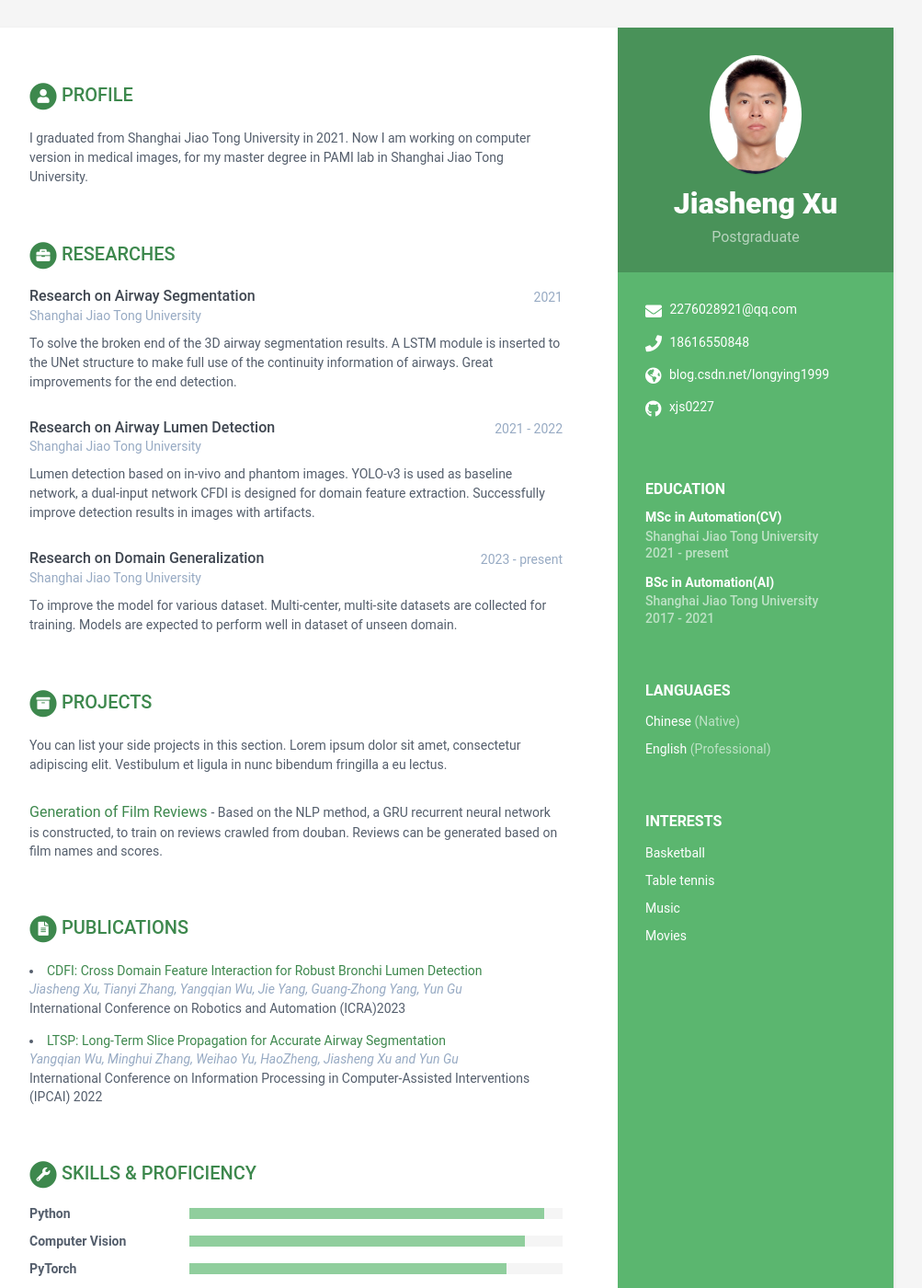
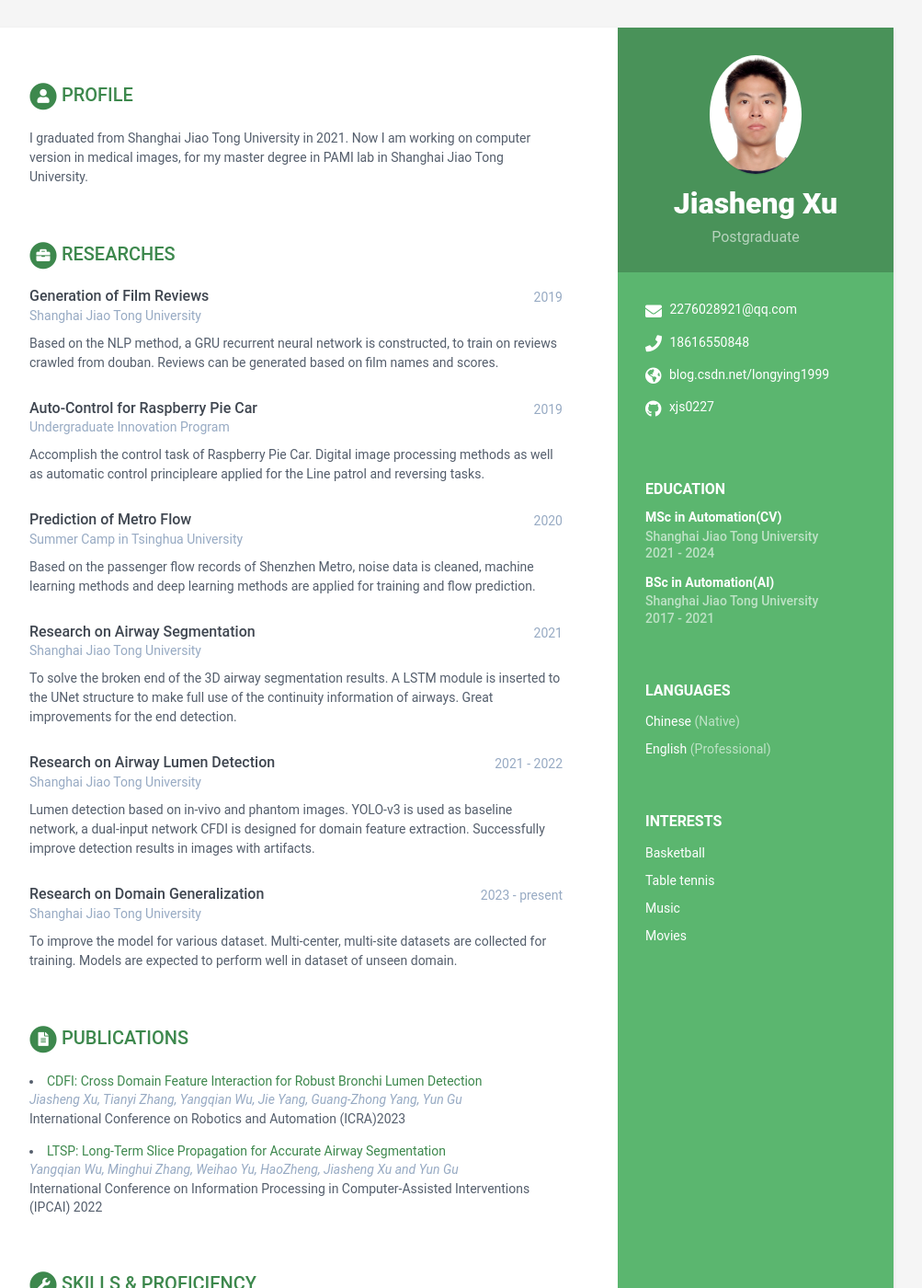
Before and after one commit to longyingsuifeng0227/xjs0227.github.io, a Jekyll site: the page built from index.html, in a window 1280 px wide and 1400 px high. Shown: the whole window at 92% size, without its empty margins (168-1171 px from the left). Built offline with Jekyll 4.4.1, drawn with Linux system fonts in a browser that asks for light colours.

Commit message:
Update data.yml

```diff
--- a/_data/data.yml
+++ b/_data/data.yml
@@ -59,7 +59,7 @@ education:
     info:
       - degree: MSc in Automation(CV)
         university: Shanghai Jiao Tong University
-        time: 2021 - present
+        time: 2021 - 2024
         details: |
 
       - degree: BSc in Automation(AI)
@@ -68,40 +68,30 @@ education:
         details: |
           Courses including: Machine learning, Introduction of artificial inteligence
 
-projects:
-    title: Projects
-    intro: >
-      You can list your side projects in this
-      section. Lorem ipsum dolor sit amet, consectetur adipiscing elit.
-      Vestibulum et ligula in nunc bibendum fringilla a eu lectus.
-    assignments:
-      - title: Generation of Film Reviews
-        link:
-        tagline:  Based on the NLP method, a GRU recurrent neural network is constructed,
-                  to train on reviews crawled from douban. Reviews can be generated based
-                  on film names and scores.
-
-# projects:
-#     title: Experiences
-#     info:
-#       - role: Generation of Film Reviews
-#         time: 2019
-#         company: Shanghai Jiao Tong University
-#         details: |
-#           Based on the NLP method, a GRU recurrent neural network is constructed,
-#           to train on reviews crawled from douban. Reviews can be generated based
-#           on film names and scores.
-#       - role: Prediction of Metro Flow
-#         time: 2020
-#         company: Summer Camp in Tsinghua University
-#         details: |
-#           Based on the passenger flow records of Shenzhen Metro, noise data is
-#           cleaned, machine learning methods and deep learning methods are applied
-#           for training and flow prediction.
-
 experiences:
     title: Researches
     info:
+      - role: Generation of Film Reviews
+        time: 2019
+        company: Shanghai Jiao Tong University
+        details: |
+          Based on the NLP method, a GRU recurrent neural network is constructed,
+          to train on reviews crawled from douban. Reviews can be generated based
+          on film names and scores.
+      - role: Auto-Control for Raspberry Pie Car
+        time: 2019
+        company: Undergraduate Innovation Program
+        details: |
+          Accomplish the control task of Raspberry Pie Car. Digital image processing
+          methods as well as automatic control principleare applied for the Line
+          patrol and reversing tasks.
+      - role: Prediction of Metro Flow
+        time: 2020
+        company: Summer Camp in Tsinghua University
+        details: |
+          Based on the passenger flow records of Shenzhen Metro, noise data is
+          cleaned, machine learning methods and deep learning methods are applied
+          for training and flow prediction.
       - role: Research on Airway Segmentation
         time: 2021
         company: Shanghai Jiao Tong University
```
